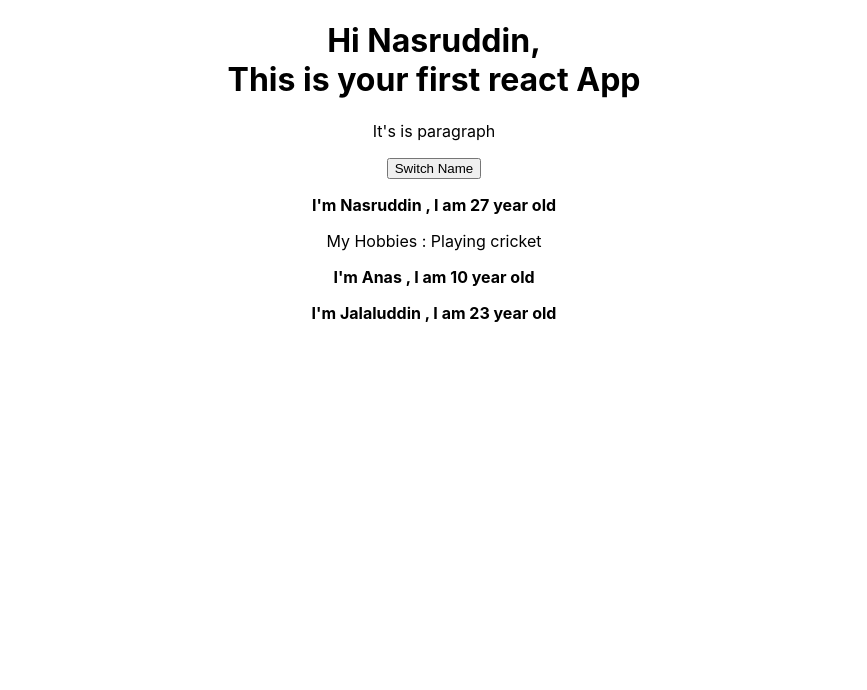
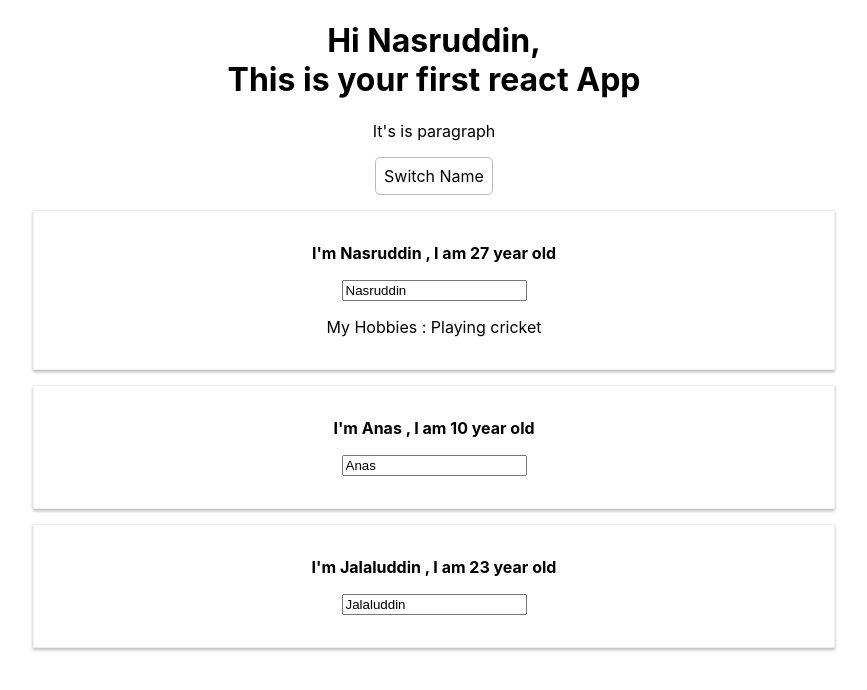
Before and after one commit to Nasruddinkhan/react-app-guide, a React (Create React App) app: page / in a window 1280 px wide. Shown: the top 690 px of the page, without its empty margins (206-1073 px from the left). Built offline with nearby package versions, Linux system fonts and the light colour scheme.

Commit message:
add style in component

```diff
--- a/src/App.js
+++ b/src/App.js
@@ -20,15 +20,33 @@ state = {
     ]
   });
 };
-
+changeNameEventHandler = (event) => {
+  console.log('switch name');
+  this.setState({
+    employee: [
+      { name:event.target.value, age:27},
+      { name:'Anas', age:10},
+      { name:'Jalaluddin', age:23}
+    ]
+  });
+};
  render() {
+  const btnStyle = {
+    backgroundColor: 'white',
+    font: 'inherit',
+    border: '1px solid #BBB',
+    padding: '8px',
+    cursor: 'pointer',
+    borderRadius:'5px'
+  };
   return (
     <div className="App">
       <h1>Hi Nasruddin, <br/> This is your first react App </h1>
       <p>It's is paragraph</p>
-      <button onClick={() => this.changeNameHandler('Jallu khana')}>Switch Name</button>
+      <button style={btnStyle} onClick={() => this.changeNameHandler('Jallu khana')}>Switch Name</button>
       <Employee
         name={this.state.employee[0].name}
+        change={this.changeNameEventHandler}
         age={this.state.employee[0].age} click={ ()=> this.changeNameHandler( 'Nasruddin khan')}> My Hobbies : Playing cricket</Employee>
       <Employee
         name={this.state.employee[1].name}
--- /dev/null
+++ b/src/Employee/Employee.css
@@ -0,0 +1,8 @@
+.Employee {
+    width: 60%;
+    padding: 16px;
+    border: 1px solid #eee;
+    box-shadow: 0 2px 3px #BBB;
+    text-align: center;
+    margin: 15px auto;
+}
--- a/src/Employee/Employee.js
+++ b/src/Employee/Employee.js
@@ -1,9 +1,12 @@
 import React from 'react'
+import './Employee.css';
 const employee = (props) => {
 return (
-    <div>
+    <div className="Employee">
          <p onClick={props.click}><strong>I'm  {props.name} , I am {props.age} year old </strong></p>
+         <input type="text" onChange={props.change} value={props.name}/>
          <p>{props.children}</p>
+
     </div>
    )
 };
```
